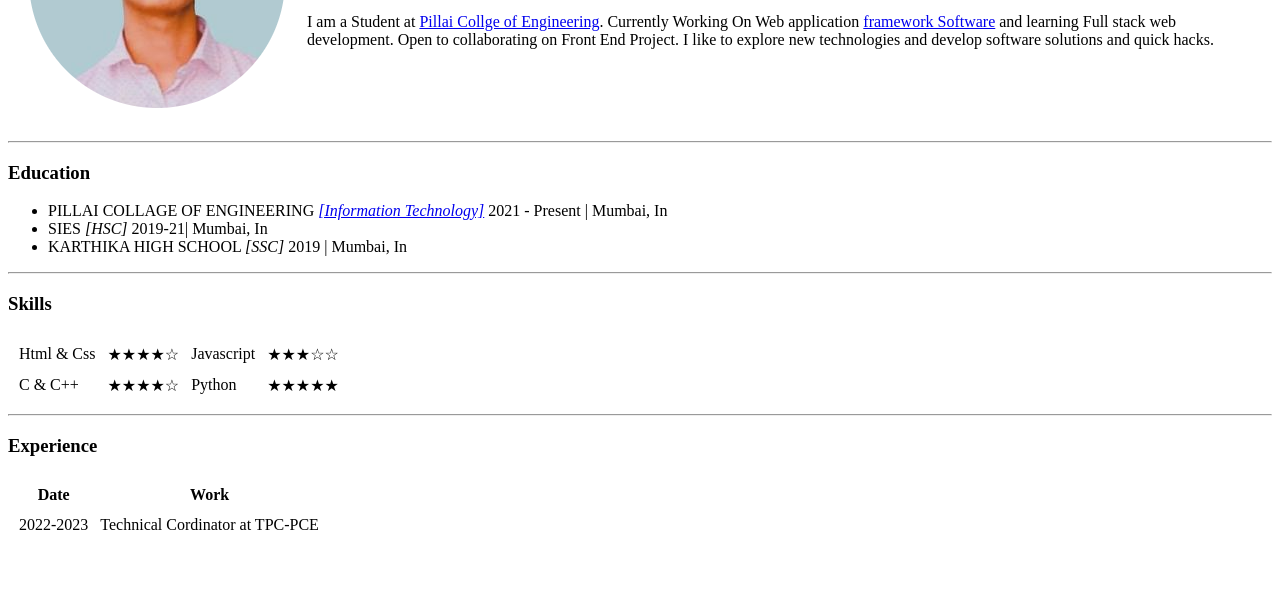
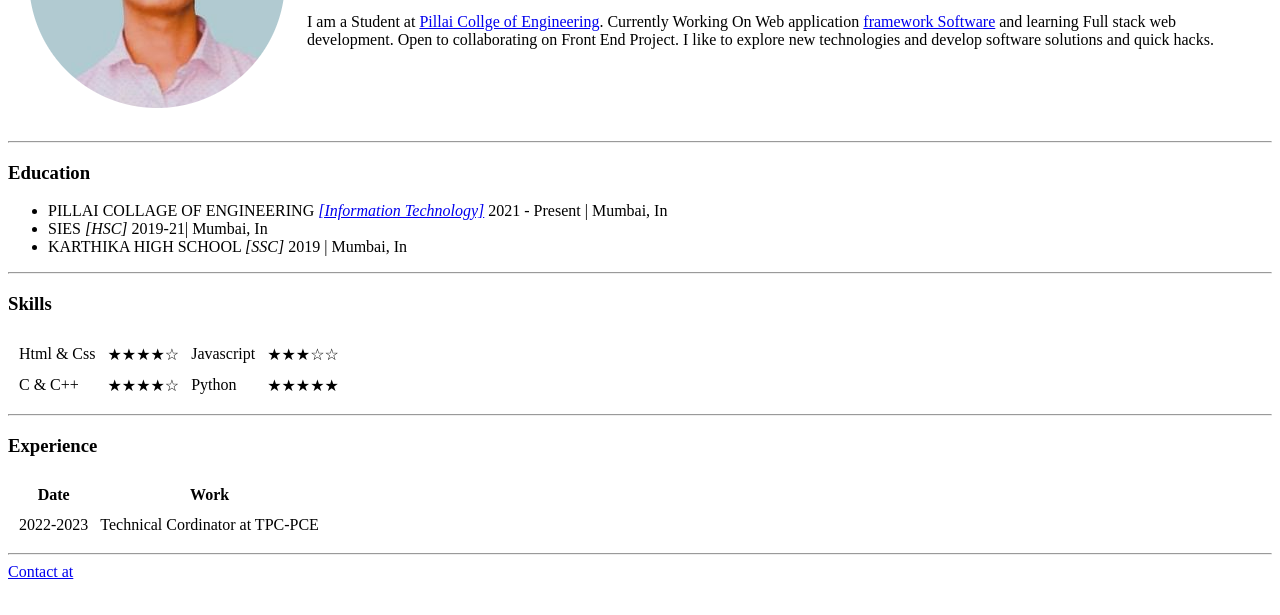
Before and after one commit to Kiransala/AYWebDev, a plain HTML site: page HTML-Personal SITE/index.html in a window 1280 px wide. Shown: the part 177-792 px from the top of the page. Drawn offline with Linux system fonts and the light colour scheme.

Commit message:
complete2

```diff
--- a/HTML-Personal SITE/index.html
+++ b/HTML-Personal SITE/index.html
@@ -74,6 +74,8 @@
       <td>Technical Cordinator at TPC-PCE </td>
     </tr>
   </table>
+  <hr>
+  <a href="contact.html">Contact at</a>
 </body>
 
 </html>
```
